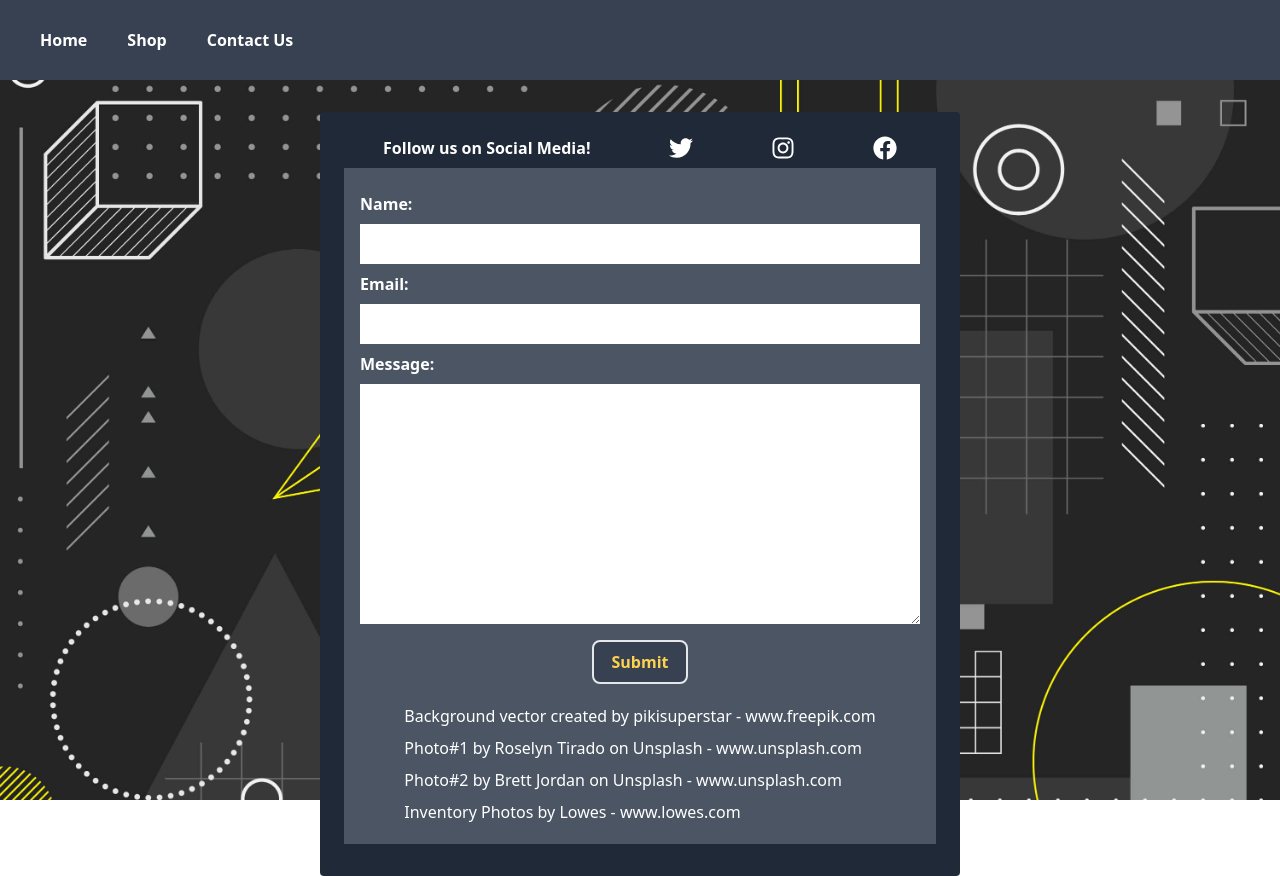
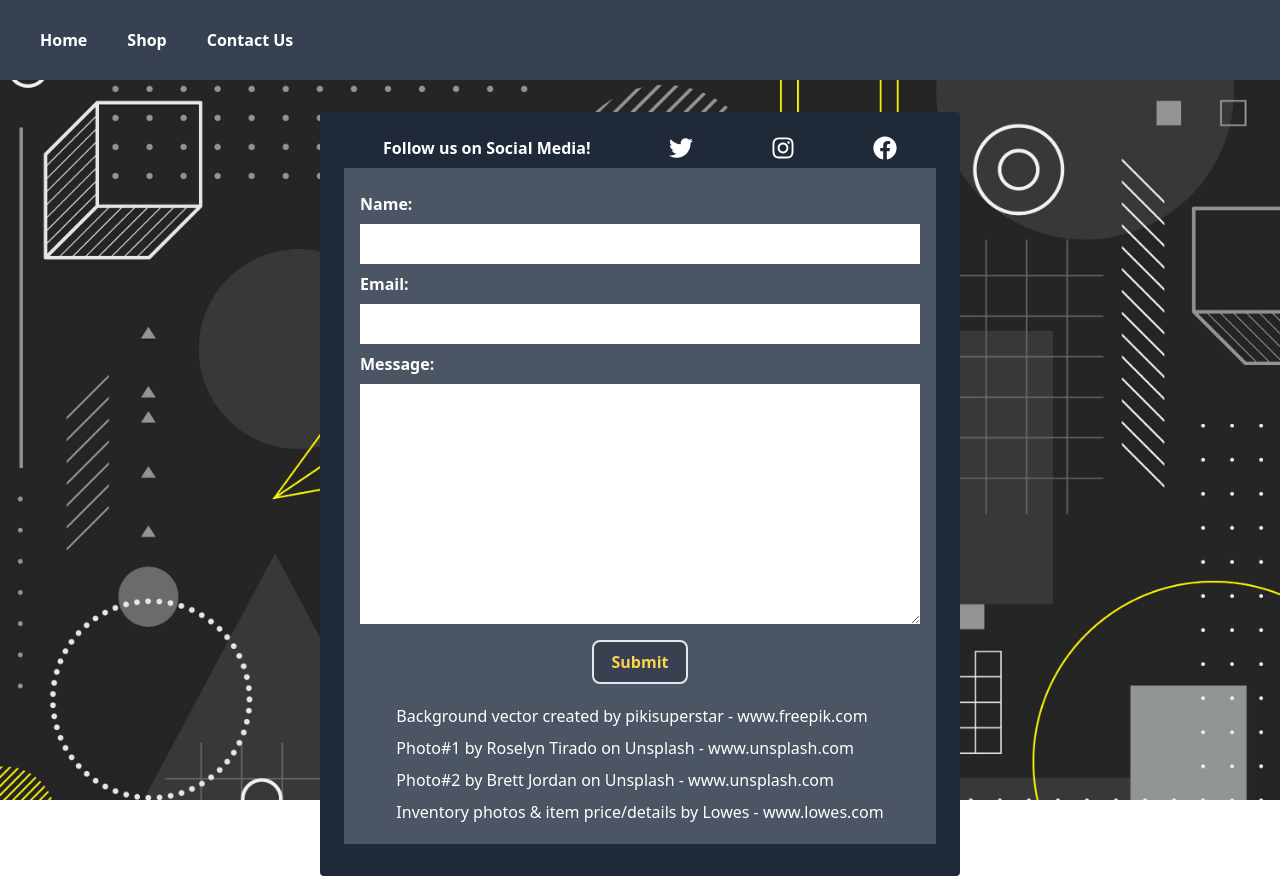
Before and after one commit to timjacksonm/Shopping-Cart, a React (Create React App) app: page /#/ContactUs in a window 1280 px wide. Built offline with nearby package versions, Linux system fonts and the light colour scheme.

Commit message:
Edited attribution text

```diff
--- a/src/components/Contacts/ContactForm.js
+++ b/src/components/Contacts/ContactForm.js
@@ -6,7 +6,6 @@ function ContactForm() {
   const handleChange = (e) => {
     setInputs({ [e.target.name]: e.target.value });
   };
-  console.log(inputs);
   return (
     <form className='flex flex-col items-center bg-gray-600 text-white my-2 p-4 text-wrap'>
       <div className='font-bold py-2 w-full'>{'Name:'}</div>
@@ -73,7 +72,7 @@ function ContactForm() {
           rel='noreferrer'
           className='py-1 hover:text-yellow-300'
         >
-          Inventory Photos by Lowes - www.lowes.com
+          Inventory photos & item price/details by Lowes - www.lowes.com
         </a>
       </div>
     </form>
```
